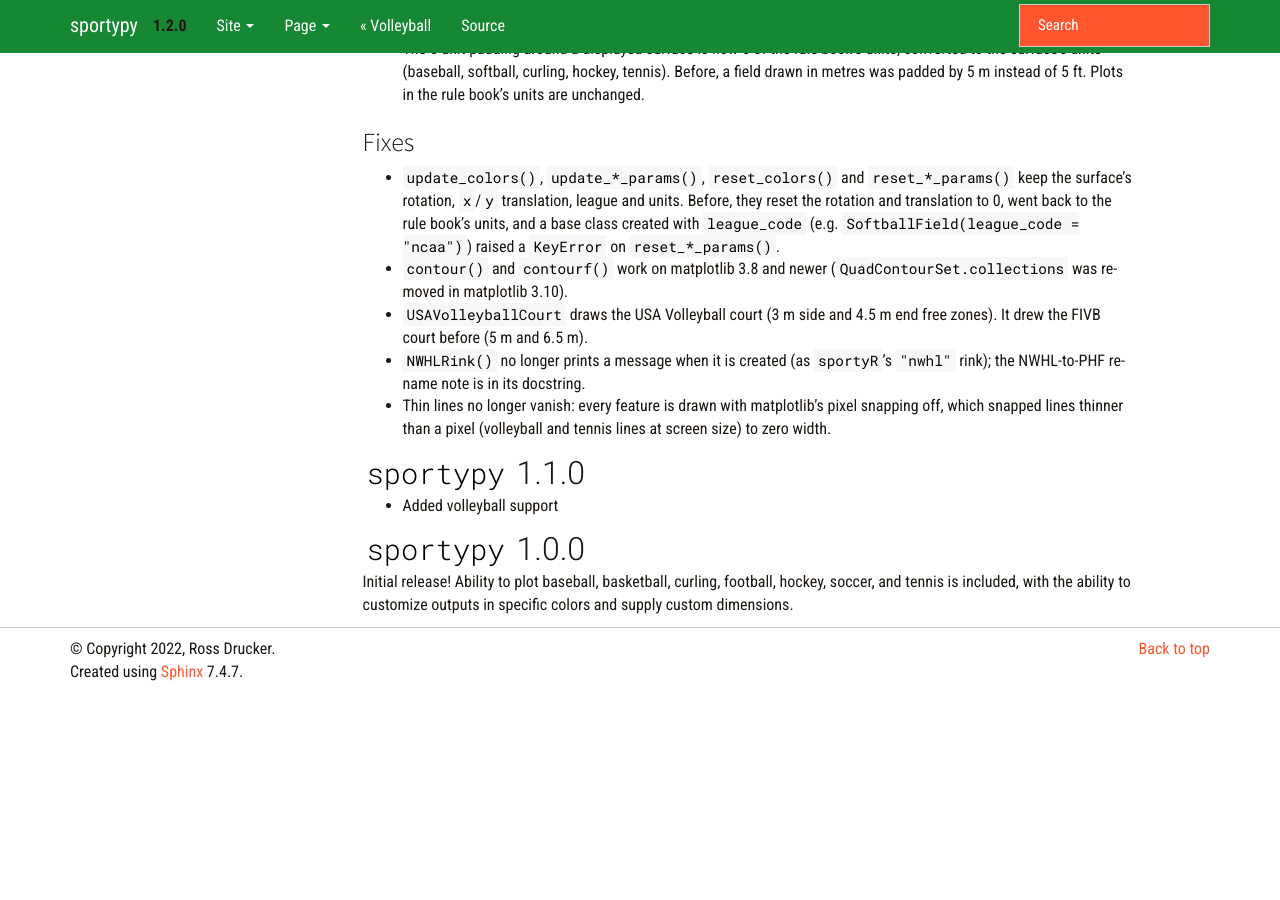
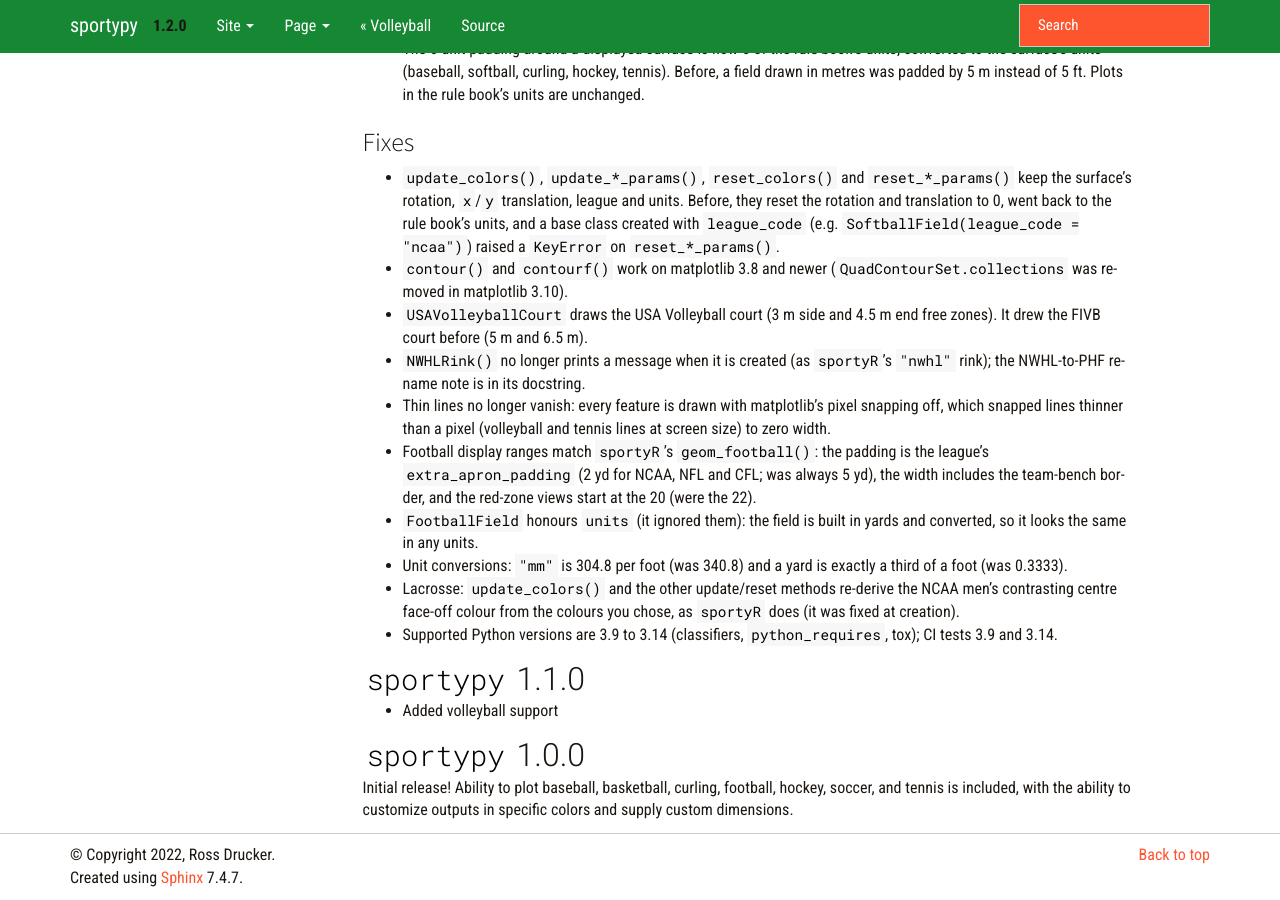
Before and after one commit to sportsdataverse/sportypy, a Sphinx documentation site: the page built from docs/changelog.md, in a window 1280 px wide and 900 px high, scrolled down 1709 px. Built offline with Sphinx 7.4.7, drawn with Linux system fonts in a browser that asks for light colours; before the commit the page ends 2403 px from its top, so only the background shows below that.

Commit message:
docs(changelog): football limits and units, unit factors, lacrosse colours, Python versions

```diff
--- a/docs/changelog.md
+++ b/docs/changelog.md
@@ -50,6 +50,11 @@
 - `USAVolleyballCourt` draws the USA Volleyball court (3 m side and 4.5 m end free zones). It drew the FIVB court before (5 m and 6.5 m).
 - `NWHLRink()` no longer prints a message when it is created (as `sportyR`'s `"nwhl"` rink); the NWHL-to-PHF rename note is in its docstring.
 - Thin lines no longer vanish: every feature is drawn with matplotlib's pixel snapping off, which snapped lines thinner than a pixel (volleyball and tennis lines at screen size) to zero width.
+- Football display ranges match `sportyR`'s `geom_football()`: the padding is the league's `extra_apron_padding` (2 yd for NCAA, NFL and CFL; was always 5 yd), the width includes the team-bench border, and the red-zone views start at the 20 (were the 22).
+- `FootballField` honours `units` (it ignored them): the field is built in yards and converted, so it looks the same in any units.
+- Unit conversions: `"mm"` is 304.8 per foot (was 340.8) and a yard is exactly a third of a foot (was 0.3333).
+- Lacrosse: `update_colors()` and the other update/reset methods re-derive the NCAA men's contrasting centre face-off colour from the colours you chose, as `sportyR` does (it was fixed at creation).
+- Supported Python versions are 3.9 to 3.14 (classifiers, `python_requires`, tox); CI tests 3.9 and 3.14.
 
 ## `sportypy` 1.1.0
 
```
